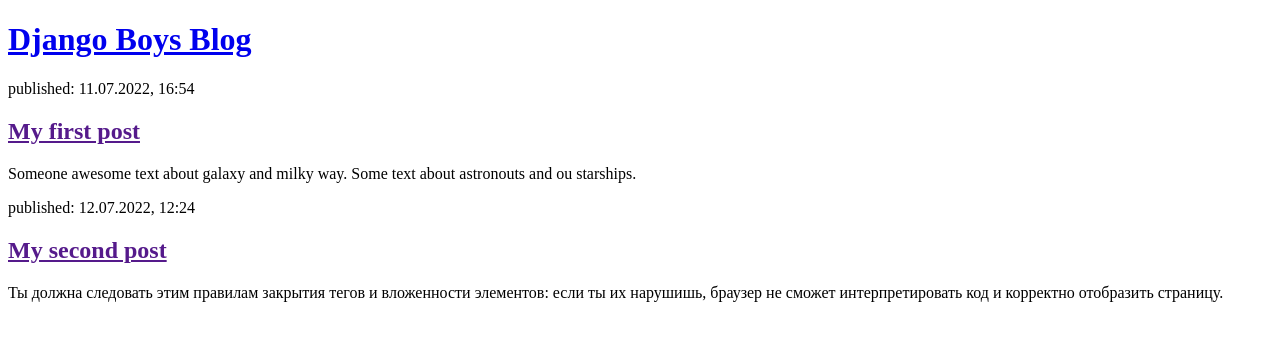
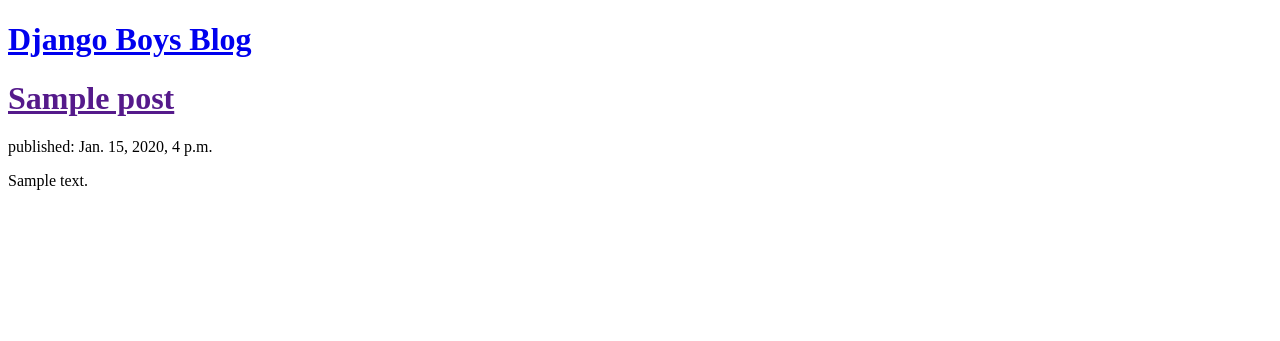
Before and after one commit to justbz/my-first-blog, a Django app: page / in a window 1280 px wide. Shown: the top 341 px of the page. Run offline with Django 3.2, Linux system fonts and the light colour scheme; tables that the repository leaves empty hold one stand-in row (values such as "Sample post").

Commit message:
Modified templates to display posts from database.

```diff
--- a/blog/templates/blog/post_list.html
+++ b/blog/templates/blog/post_list.html
@@ -9,16 +9,13 @@
         <h1><a href="/">Django Boys Blog</a></h1>
     </div>
 
+    {% for post in posts %}
     <div>
-        <p>published: 11.07.2022, 16:54</p>
-        <h2><a href="">My first post</a></h2>
-        <p>Someone awesome text about galaxy and milky way. Some text about astronouts and ou starships.</p>
+        <h1><a href="">{{ post.title }}</a></h1>
+        <p>published: {{ post.published_date }}</p>
+        <p>{{ post.text|linebreaksbr }}</p>
     </div>
+    {% endfor %}
 
-    <div>
-        <p>published: 12.07.2022, 12:24</p>
-        <h2><a href="">My second post</a></h2>
-        <p>Ты должна следовать этим правилам закрытия тегов и вложенности элементов: если ты их нарушишь, браузер не сможет интерпретировать код и корректно отобразить страницу.</p>
-    </div>
 </body>
 </html>
--- a/blog/views.py
+++ b/blog/views.py
@@ -1,4 +1,7 @@
 from django.shortcuts import render
+from .models import Post
+from django.utils import timezone
 
 def post_list(request):
-    return render(request, 'blog/post_list.html', {})
+    posts = Post.objects.filter(published_date__lte=timezone.now()).order_by('published_date')
+    return render(request, 'blog/post_list.html', {'posts':posts})
```
